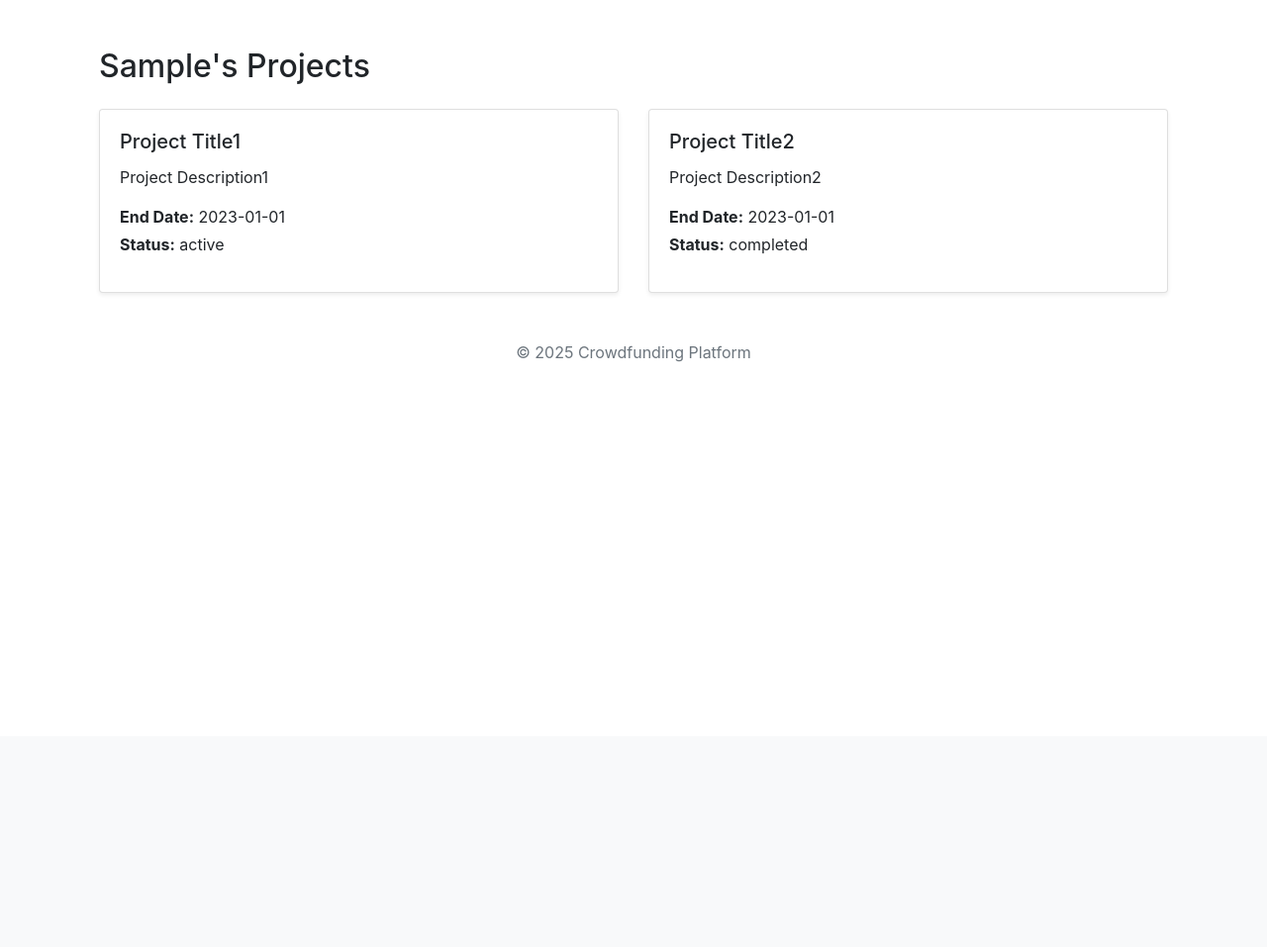
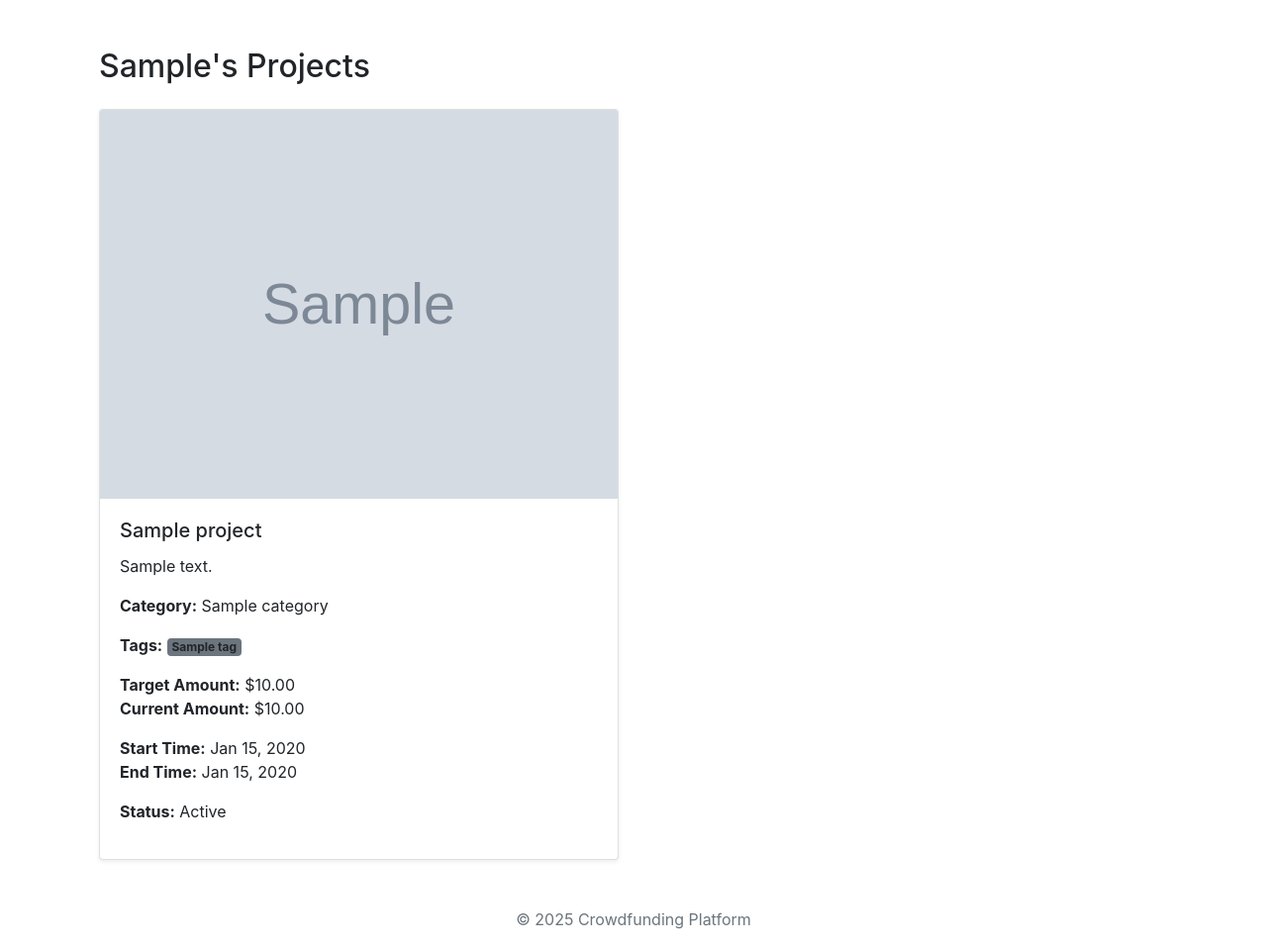
Before and after one commit to rafatgom3a/crowdfunding-platform, a Django app: page /users/projects/ in a window 1280 px wide. Shown: the part 56-1013 px from the top of the page at 99% size. Before the commit the page ends 422 px from the top, so only its background shows below. Run offline with Django 5.2, Linux system fonts and the light colour scheme; a user stored in the database is signed in; tables that the repository leaves empty hold one stand-in row (values such as "Sample post"); grey boxes marked "Sample" are stand-in pictures; some libraries are stand-ins or nearby versions.

Commit message:
fix(projects): set created_by to logged-in user in ProjectCreateView (was defaulting to 1)
feat(profile): complete view profile projects part

Override form_valid to assign current user as created_by before saving new Project, ensuring correct user association.

```diff
--- a/projects/views.py
+++ b/projects/views.py
@@ -34,6 +34,11 @@ class ProjectCreateView(LoginRequiredMixin, CreateView):
     form_class = ProjectForm
     template_name = "projects/project_form.html"
     success_url = reverse_lazy("projects:list")
+
+    def form_valid(self, form):
+        # Assign the logged-in user before saving the form
+        form.instance.created_by = self.request.user
+        return super().form_valid(form)
 
 class ProjectUpdateView(LoginRequiredMixin, UpdateView):
     model = Project
--- a/users/templates/users/projects_list.html
+++ b/users/templates/users/projects_list.html
@@ -12,11 +12,42 @@
             {% for project in projects %}
             <div class="col">
                 <div class="card h-100 shadow-sm">
+                    {% if project.images.all %}
+                        <img src="{{ project.images.all.0.image.url }}" class="card-img-top" alt="{{ project.title }}">
+                    {% endif %}
                     <div class="card-body">
                         <h5 class="card-title">{{ project.title }}</h5>
                         <p class="card-text">{{ project.description }}</p>
-                        <p class="mb-1"><strong>End Date:</strong> {{ project.end_date }}</p>
-                        <p><strong>Status:</strong> {{ project.status }}</p>
+
+                        <p><strong>Category:</strong> {{ project.category.name }}</p>
+
+                        <p>
+                            <strong>Tags:</strong>
+                            {% for tag in project.tags.all %}
+                                <span class="badge bg-secondary">{{ tag.name }}</span>
+                            {% empty %}
+                                No tags
+                            {% endfor %}
+                        </p>
+
+                        <p>
+                            <strong>Target Amount:</strong> ${{ project.target_amount }}<br>
+                            <strong>Current Amount:</strong> ${{ project.current_amount }}
+                        </p>
+
+                        <p>
+                            <strong>Start Time:</strong> {{ project.start_time|date:"M d, Y" }}<br>
+                            <strong>End Time:</strong> {{ project.end_time|date:"M d, Y" }}
+                        </p>
+
+                        <p>
+                            <strong>Status:</strong>
+                            {% if project.is_active %}
+                                Active
+                            {% else %}
+                                Inactive
+                            {% endif %}
+                        </p>
                     </div>
                 </div>
             </div>
--- a/users/views.py
+++ b/users/views.py
@@ -11,6 +11,8 @@ from django.urls import reverse_lazy, reverse
 from django.utils import timezone
 from django.conf import settings
 from decouple import config
+
+from projects.models import Project
 
 
 from .models import User, UserProfile
@@ -381,24 +383,24 @@ def resend_activation_view(request):
 
 
 # --- User Projects and Donations Views ---
-
+@login_required
 def user_projects(request):
-    #     projects = UserProject.objects.filter(user=request.user)
-    projects = [{
-        'title': 'Project Title1',
-        'description': 'Project Description1',
-        'goal': 1000,
-        'current_amount': 500,
-        'end_date': '2023-01-01',
-        'status': 'active'
-    }, {
-        'title': 'Project Title2',
-        'description': 'Project Description2',
-        'goal': 2000,
-        'current_amount': 1500,
-        'end_date': '2023-01-01',
-        'status': 'completed'
-    }]
+    projects = Project.objects.filter(created_by=request.user)
+    # projects = [{
+    #     'title': 'Project Title1',
+    #     'description': 'Project Description1',
+    #     'goal': 1000,
+    #     'current_amount': 500,
+    #     'end_date': '2023-01-01',
+    #     'status': 'active'
+    # }, {
+    #     'title': 'Project Title2',
+    #     'description': 'Project Description2',
+    #     'goal': 2000,
+    #     'current_amount': 1500,
+    #     'end_date': '2023-01-01',
+    #     'status': 'completed'
+    # }]
     return render(request, 'users/projects_list.html', {'projects': projects})
 
 # @login_required
```
